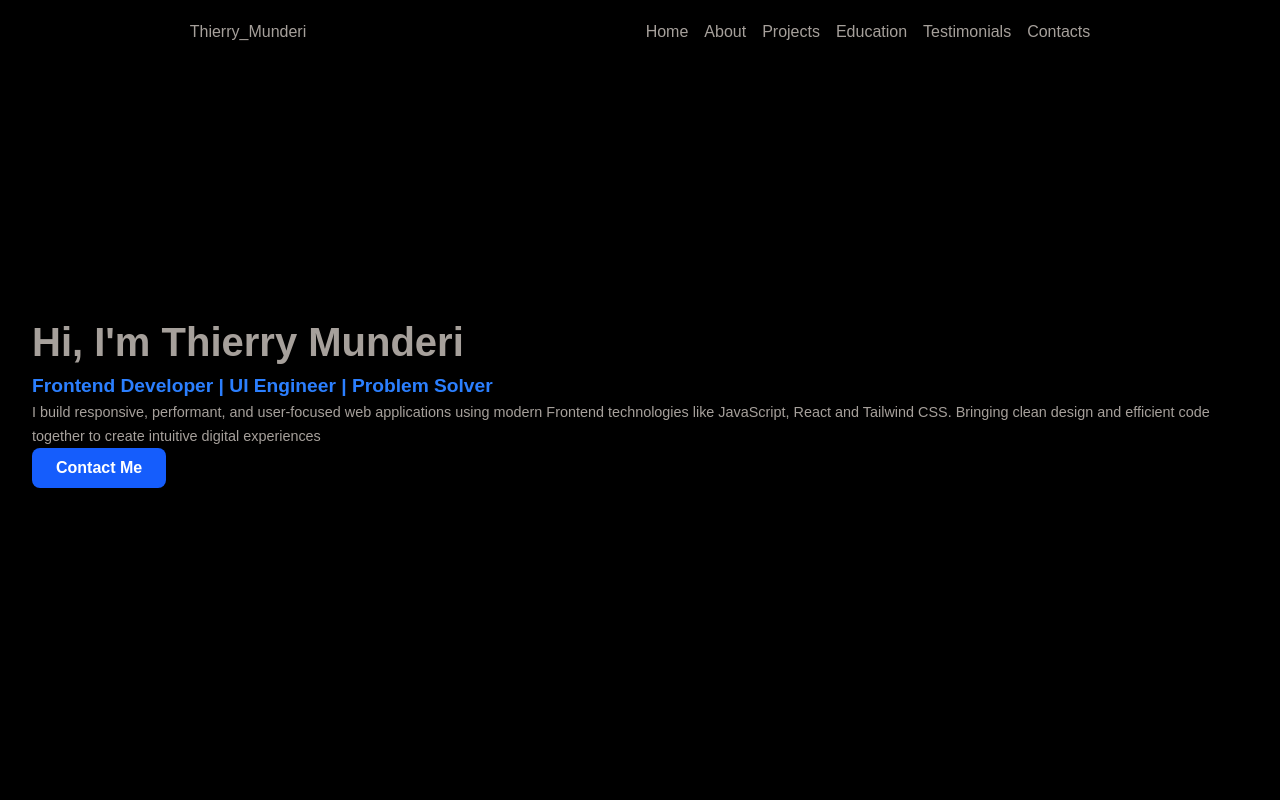
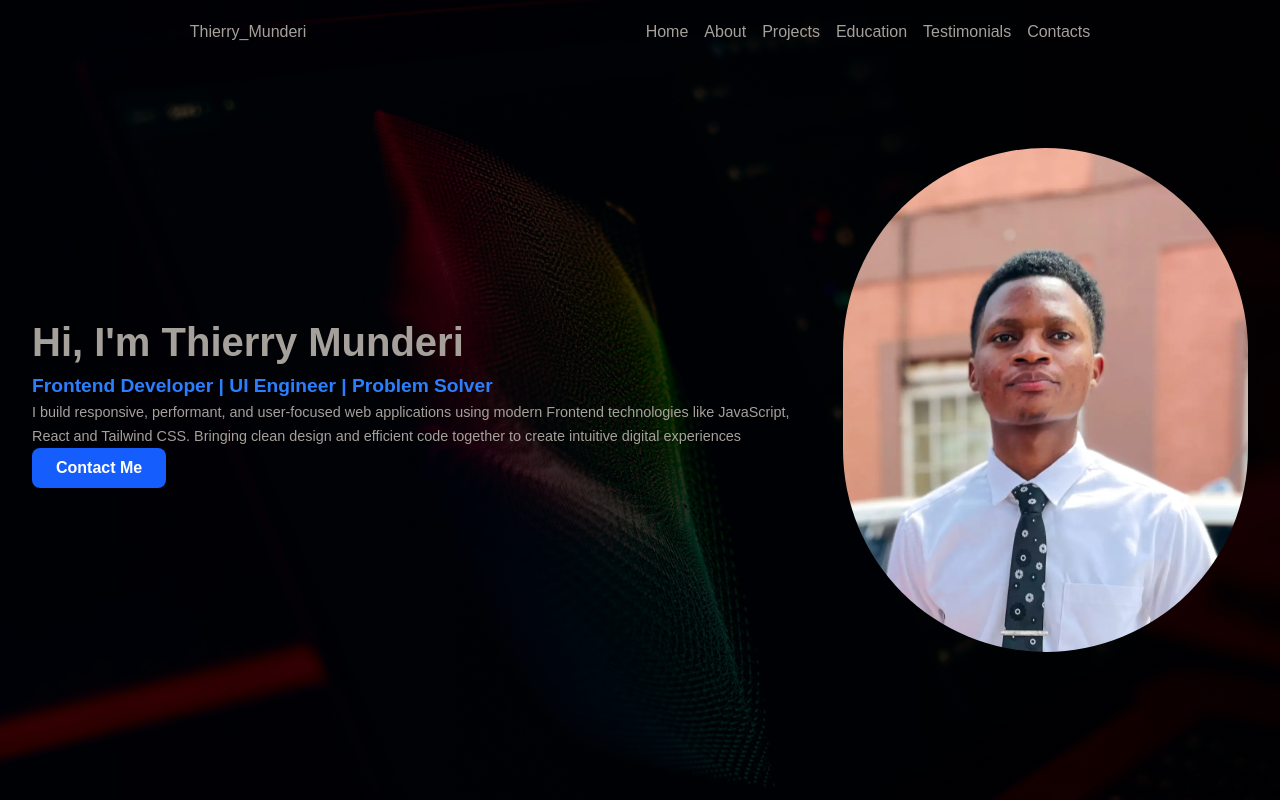
Before and after one commit to Thierry256-dev/Portfolio, a React (Vite) app: page / in a window 1280 px wide. Shown: the top 800 px of the page. Built offline with nearby package versions, Linux system fonts and the light colour scheme.

Commit message:
styling the home

```diff
--- a/src/App.css
+++ b/src/App.css
@@ -1,6 +1,12 @@
+@import "tailwindcss";
 header {
   height: 100vh;
-  background: linear-gradient(to right, rgb(0, 0, 0), rgb(0, 0, 0));
+  background: linear-gradient(
+      to right,
+      rgba(0, 0, 0, 0.733),
+      rgba(0, 0, 0, 0.911)
+    ),
+    url("assets/hd-bg.webp");
   font-family: Arial, Helvetica, sans-serif;
   background-position: center;
   background-repeat: no-repeat;
--- a/src/Componets/Home.jsx
+++ b/src/Componets/Home.jsx
@@ -1,3 +1,5 @@
+import profile from "../assets/profile.webp";
+
 export default function Home() {
   return (
     <>
@@ -24,7 +26,7 @@ export default function Home() {
           </a>
         </nav>
       </div>
-      <div className="flex flex-row items-center gap-5">
+      <div className="flex flex-row items-center gap-5 w-full">
         <div>
           <h1 className="font-bold text-[2.5rem]">Hi, I'm Thierry Munderi</h1>
           <h2 className="font-semibold text-[1.2rem] text-blue-500">
@@ -40,6 +42,7 @@ export default function Home() {
             Contact Me
           </button>
         </div>
+        <img src={profile} className="rounded-full w-1/3" alt="profile-image" />
       </div>
     </>
   );
```
Also changed, not shown: src/assets/profile.webp (added).
